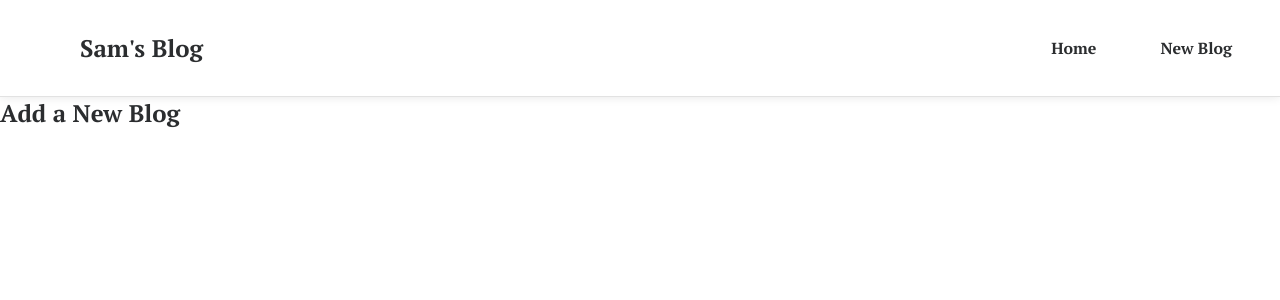
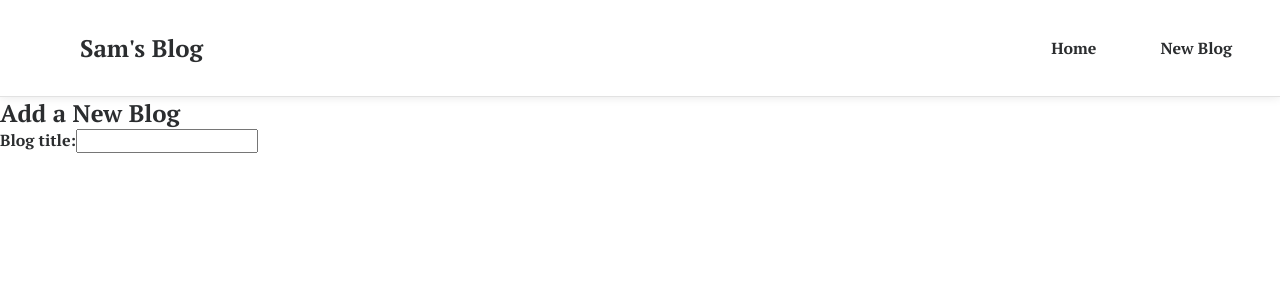
Before and after one commit to samuelandersoncodes/sam-blog, a React (Create React App) app: page /create in a window 1280 px wide. Shown: the top 300 px of the page. Built offline with nearby package versions, Linux system fonts and the light colour scheme.

Commit message:
feat: Add new blog form title

```diff
--- a/src/Create.js
+++ b/src/Create.js
@@ -3,7 +3,11 @@ const Create = () => {
     <div className="create">
       <h2>Add a New Blog</h2>
       <form>
-
+        <label>Blog title:</label>
+        <input
+          type="text"
+          required
+        />
       </form>
     </div>
    );
```
